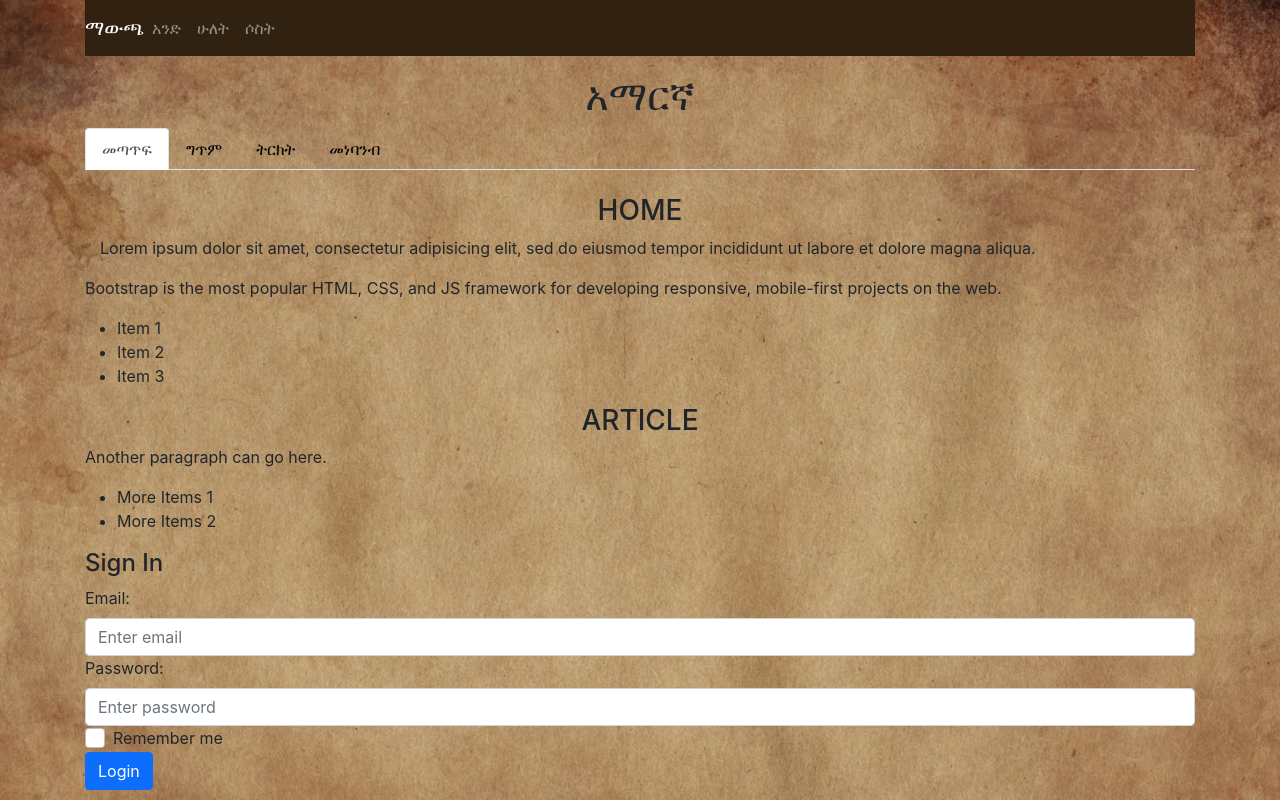
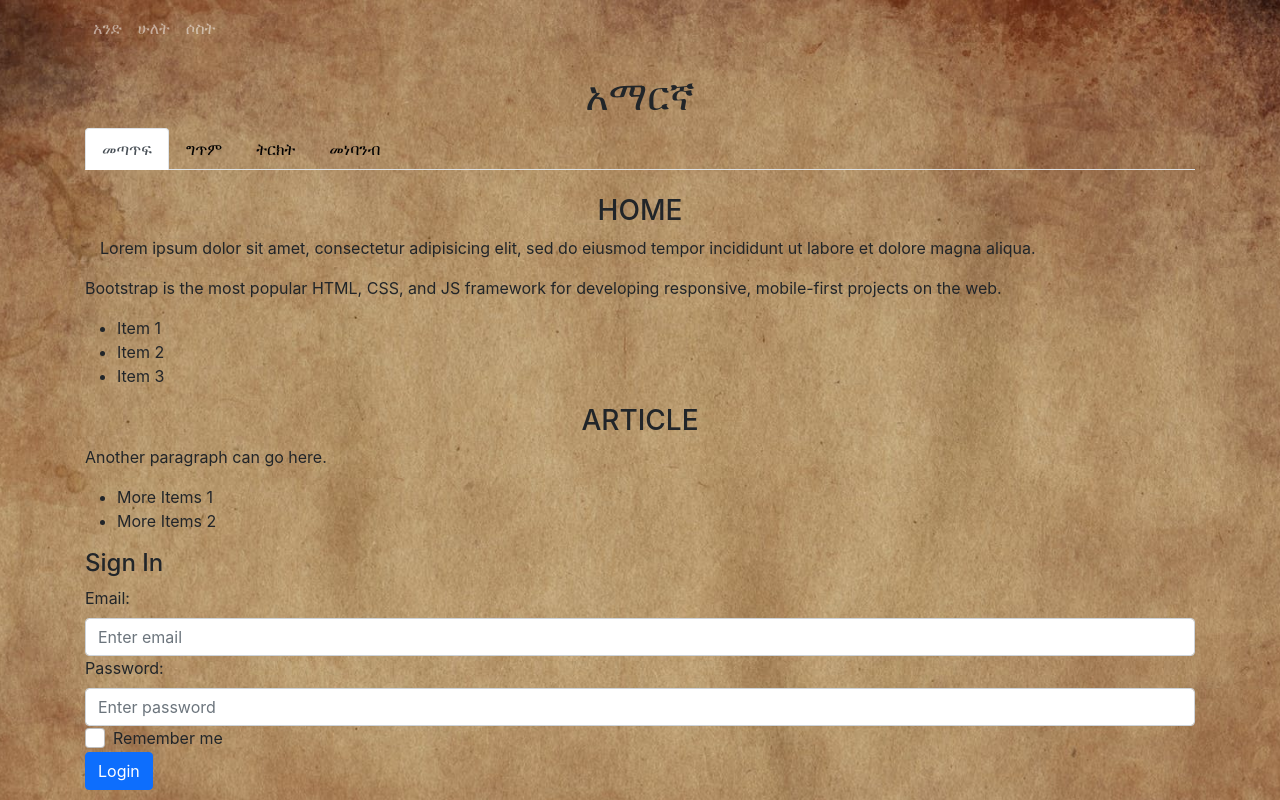
Before and after one commit to YonathanWubishet/Portfolio, a plain HTML site: page index.html in a window 1280 px wide. Shown: the top 800 px of the page. Drawn offline with nearby package versions, Linux system fonts and the light colour scheme.

Commit message:
Edited html

```diff
--- a/index.html
+++ b/index.html
@@ -12,8 +12,8 @@
 <body class="bg">
 
     <div class="container">
-    <nav class="navbar navbar-expand-md bg-cool navbar-dark">
-        <a class="navbar-brand" href="#">ማውጫ</a>
+    <nav class="navbar navbar-expand-md navbar-dark">
+        <a class="navbar-brand" href="#"></a>
         <button class="navbar-toggler" type="button" data-toggle="collapse" data-target="#collapsibleNavbar">
           <span class="navbar-toggler-icon"></span>
         </button>
```
